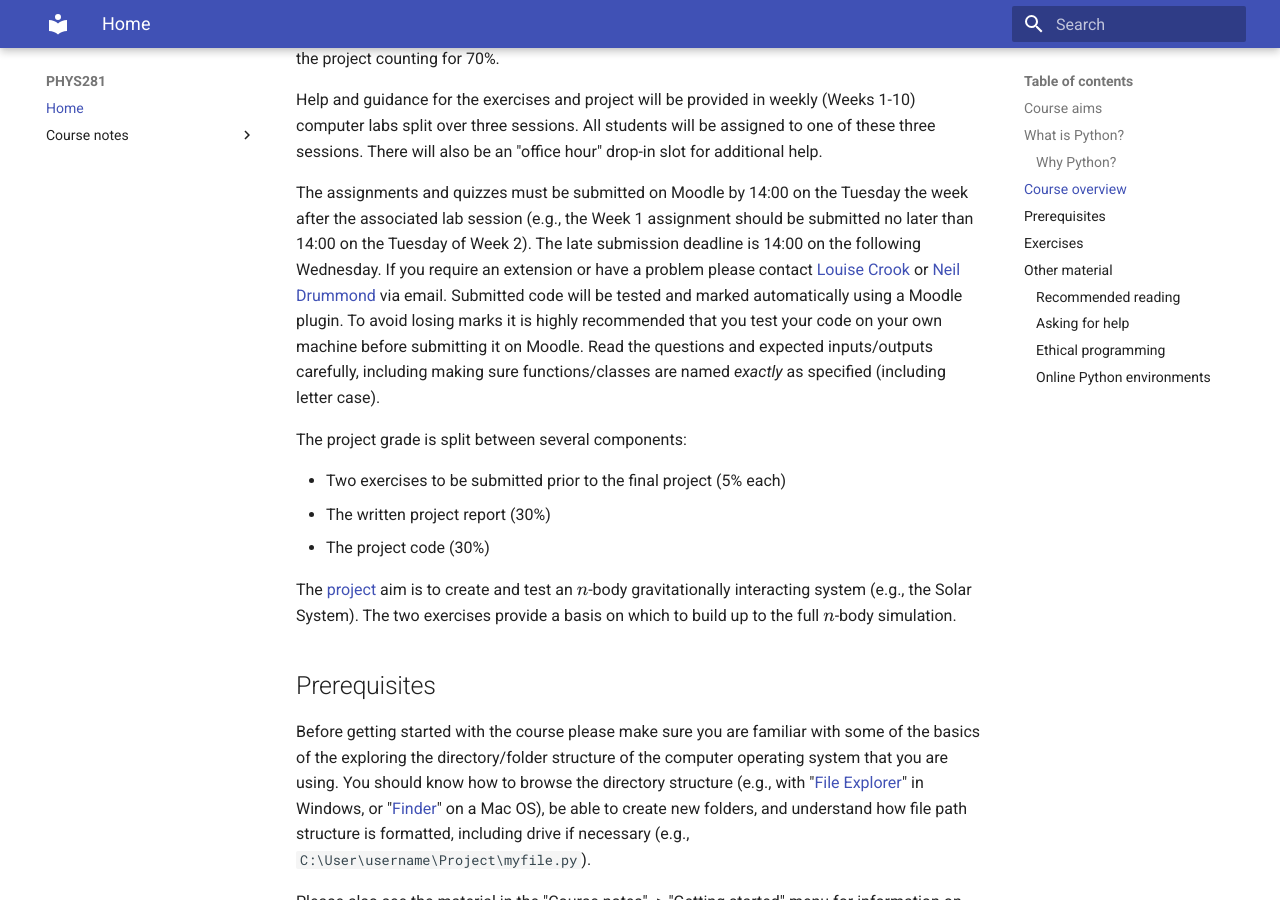
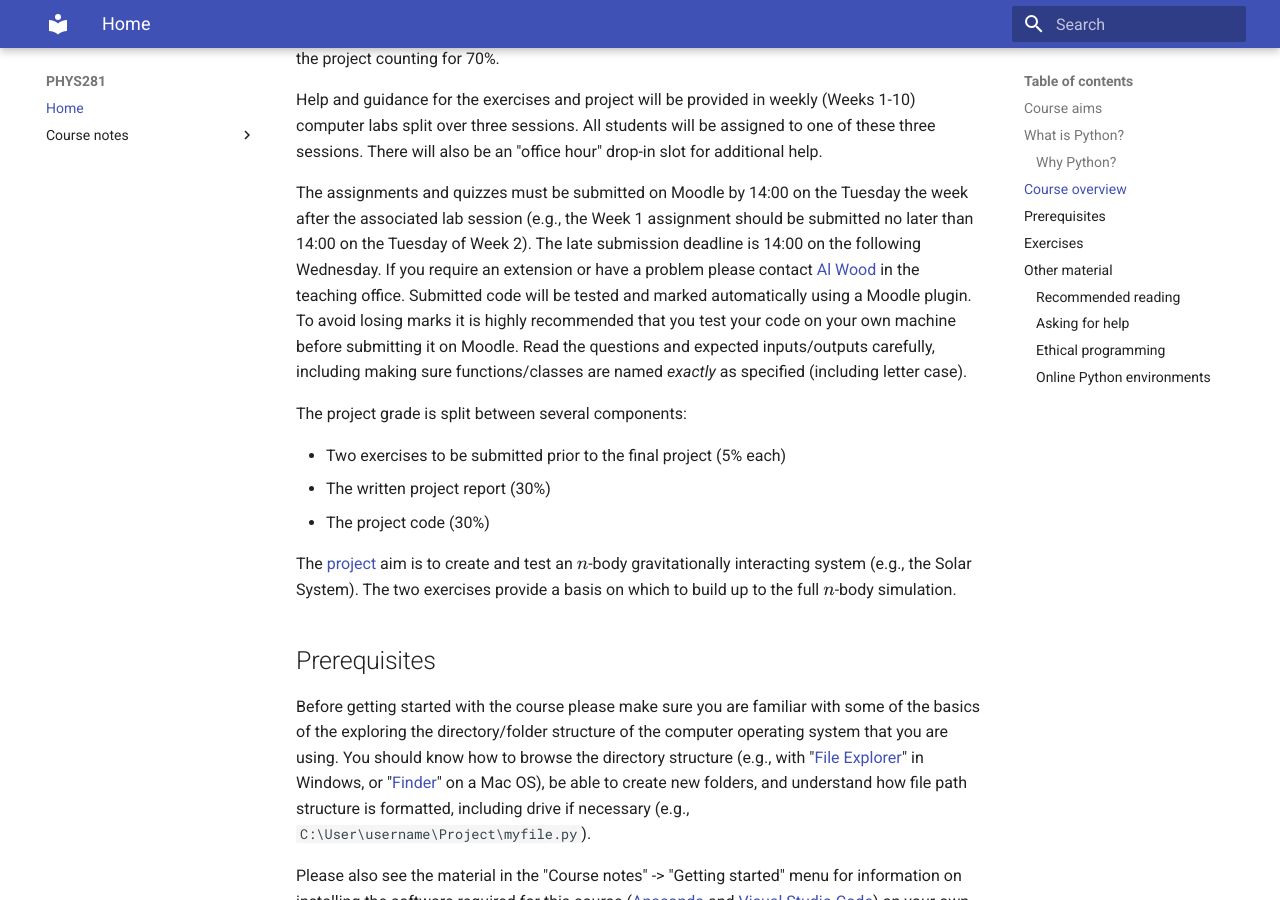
Before and after one commit to ndd21/PHYS281, an MkDocs documentation site: the page built from docs/index.md, in a window 1280 px wide and 900 px high, scrolled down 3048 px. Built offline with MkDocs 1.6.1 and Material for MkDocs 9.7.7, drawn with Linux system fonts in a browser that asks for light colours.

Commit message:
Updated contact details, from Louise Crook to Al Wood.

```diff
--- a/docs/index.md
+++ b/docs/index.md
@@ -129,14 +129,14 @@ the Tuesday the week after the associated lab session (e.g., the Week
 1 assignment should be submitted no later than 14:00 on the Tuesday of
 Week 2). The late submission deadline is 14:00 on the following
 Wednesday. If you require an extension or have a problem please
-contact [Louise Crook](mailto:l.crook@lancaster.ac.uk) or [Neil
-Drummond](mailto:n.drummond@lancaster.ac.uk) via email. Submitted code
-will be tested and marked automatically using a Moodle plugin. To
-avoid losing marks it is highly recommended that you test your code on
-your own machine before submitting it on Moodle. Read the questions
-and expected inputs/outputs carefully, including making sure
-functions/classes are named *exactly* as specified (including letter
-case).
+contact [Al
+Wood](https://teams.microsoft.com/l/chat/0/0?users=a.wood14@lancaster.ac.uk)
+in the teaching office. Submitted code will be tested and marked
+automatically using a Moodle plugin. To avoid losing marks it is
+highly recommended that you test your code on your own machine before
+submitting it on Moodle. Read the questions and expected
+inputs/outputs carefully, including making sure functions/classes are
+named *exactly* as specified (including letter case).
 
 The project grade is split between several components:
 
```
